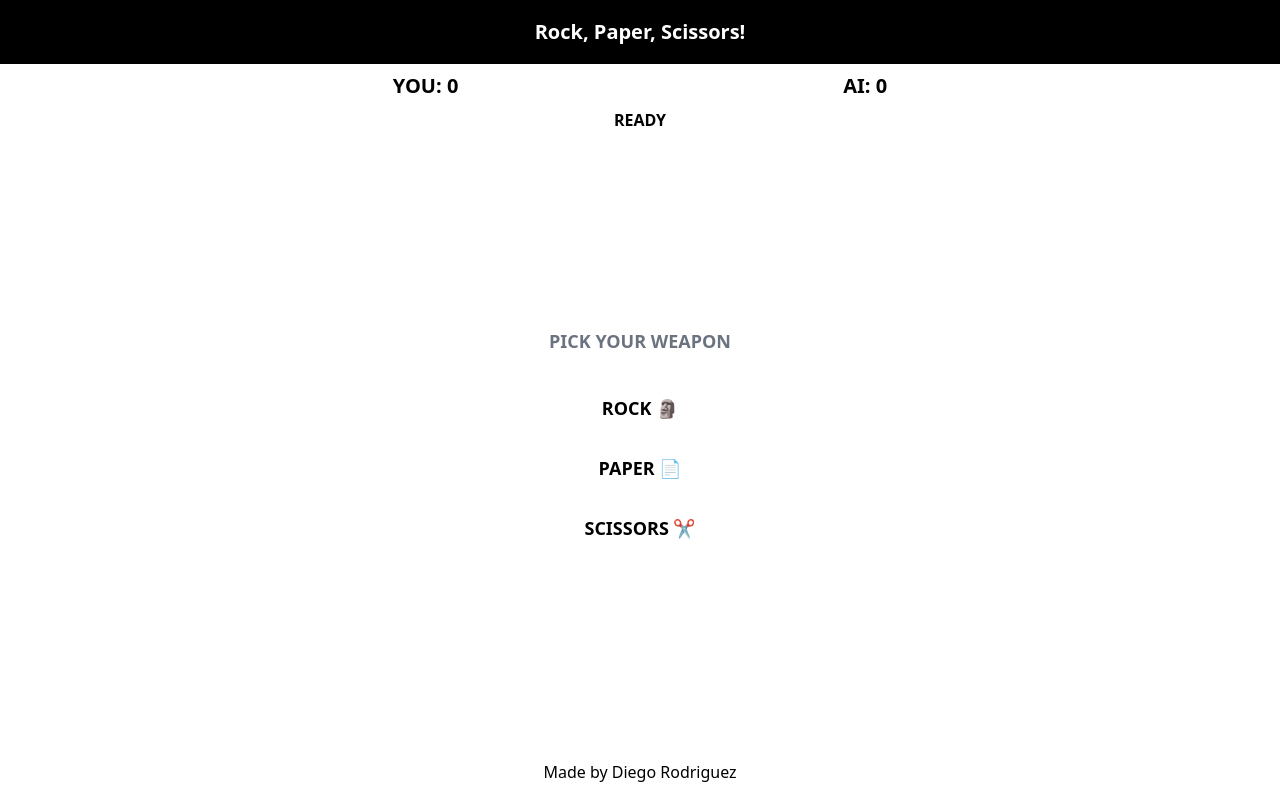
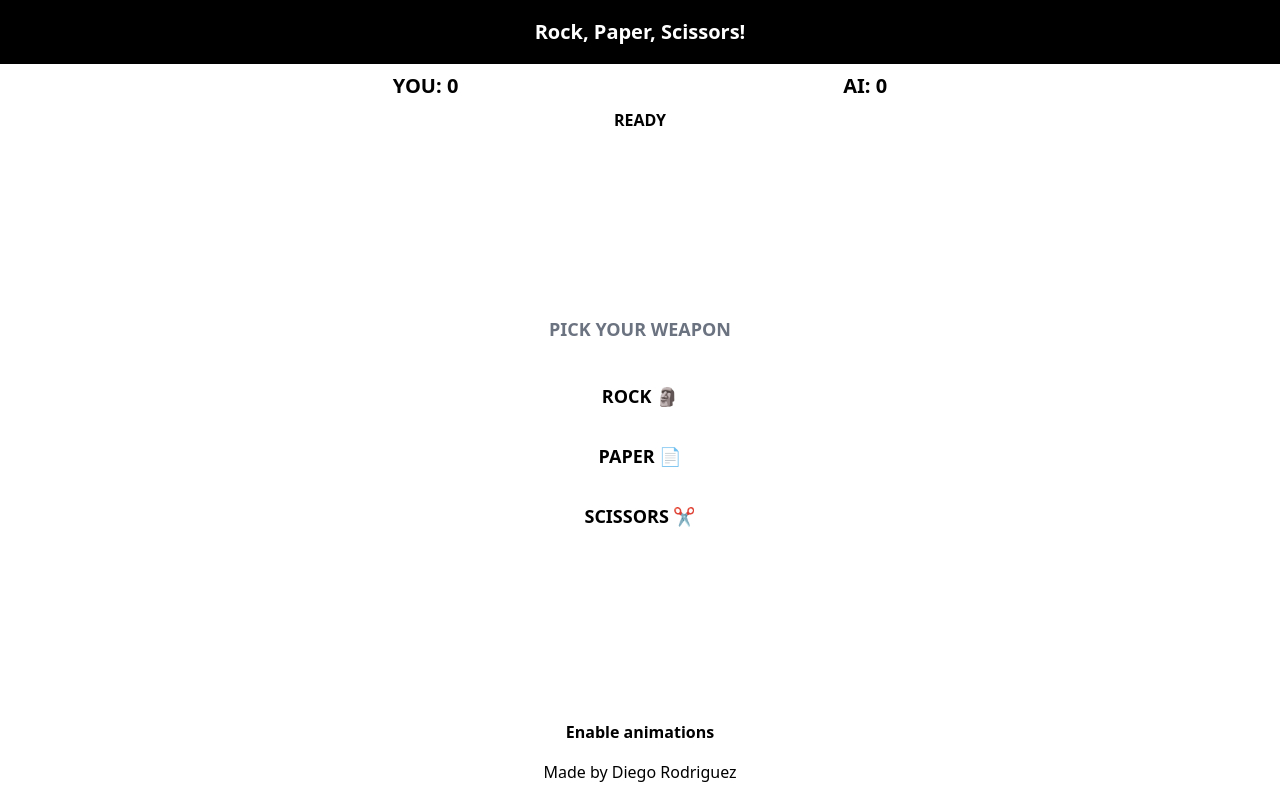
Before and after one commit to asciidiego/katas, an Angular app in the folder katas/01-rock-paper-scissors/: page /player-vs-computer in a window 1280 px wide. Built offline with nearby package versions, Linux system fonts and the light colour scheme.

Commit message:
feat: animation toggler

```diff
--- a/katas/01-rock-paper-scissors/src/app/config/config.service.ts
+++ /dev/null
@@ -1,32 +0,0 @@
-import { Inject, Injectable, Optional } from '@angular/core';
-import { BehaviorSubject } from 'rxjs';
-import FEATURE_FLAGS from './flags.constants';
-
-/**
- * Configuration service.
- *
- * It can be refactored into an abstract ConfigurationService that
- * can be implemented either by hypothetical LocalConfiguration or
- * RemoteConfiguration concrete classes.
- *
- * Initial configuration values can be set during bootstraping using
- * the `INITIAL_STORE` dependency injection token.
- */
-@Injectable({
-  providedIn: 'root',
-})
-export class ConfigService {
-  private _store;
-  constructor(
-    @Inject('INITIAL_STORE') @Optional() initialStore?: FEATURE_FLAGS
-  ) {
-    const DEFAULT_CONFIG = { ANIMATION_ENABLED: true };
-    this._store = new BehaviorSubject<FEATURE_FLAGS>(
-      initialStore || DEFAULT_CONFIG
-    );
-  }
-
-  get(prop: keyof FEATURE_FLAGS) {
-    return this._store.value[prop];
-  }
-}
--- /dev/null
+++ b/katas/01-rock-paper-scissors/src/app/config/feature-flags.service.ts
@@ -0,0 +1,55 @@
+import { Inject, Injectable, Optional } from '@angular/core';
+import { BehaviorSubject } from 'rxjs';
+import { map } from 'rxjs/operators';
+import FEATURE_FLAGS from './flags.constants';
+
+/**
+ * Variable used to create the Feature Values type.
+ */
+const _typescriptHelper = {} as FEATURE_FLAGS;
+
+type FEATURE = keyof FEATURE_FLAGS;
+type FEATURE_VALUES = typeof _typescriptHelper[FEATURE];
+
+/**
+ * Feature flagging configuration service.
+ *
+ * It can be refactored into an abstract ConfigurationService that
+ * can be implemented either by hypothetical LocalConfiguration or
+ * RemoteConfiguration concrete classes.
+ *
+ * Initial configuration values can be set during bootstraping using
+ * the `FEATURE_FLAGS` dependency injection token.
+ */
+@Injectable({
+  providedIn: 'root',
+})
+export class FeatureFlagConfigurationService {
+  private _store;
+  constructor(
+    @Inject('FEATURE_FLAGS') @Optional() initialStore?: FEATURE_FLAGS
+  ) {
+    const DEFAULT_CONFIG = { ANIMATION_ENABLED: true };
+    this._store = new BehaviorSubject<FEATURE_FLAGS>(
+      initialStore || DEFAULT_CONFIG
+    );
+  }
+
+  get$(feature: FEATURE) {
+    return this._store.pipe(map((store) => store[feature]));
+  }
+
+  get(prop: FEATURE) {
+    return this._store.value[prop];
+  }
+
+  /**
+   * Mutate the key-value pair of a feature in the store.
+   *
+   * @param feature feature to mutate
+   * @param value new value of the feature to mutate
+   */
+  set(feature: FEATURE, value: FEATURE_VALUES): void {
+    this._store.next({ ...this._store.value, [feature]: value });
+  }
+}
--- a/katas/01-rock-paper-scissors/src/app/game.service.ts
+++ b/katas/01-rock-paper-scissors/src/app/game.service.ts
@@ -10,7 +10,7 @@ import {
 } from '@game';
 import { BehaviorSubject, of } from 'rxjs';
 import { delay, filter, map, tap } from 'rxjs/operators';
-import { ConfigService } from './config/config.service';
+import { FeatureFlagConfigurationService } from './config/feature-flags.service';
 
 /**
  * @todo develop / refactor scoring system in core (i.e. `@game`)
@@ -62,7 +62,7 @@ export class GameService {
    */
   readonly weapons$ = this.weaponsSubject.asObservable();
 
-  constructor(private readonly configurationService: ConfigService) {
+  constructor(private readonly configurationService: FeatureFlagConfigurationService) {
     const weaponRules: WeaponRules = {
       rock: 'scissors',
       paper: 'rock',
--- a/katas/01-rock-paper-scissors/src/app/play/play.component.html
+++ b/katas/01-rock-paper-scissors/src/app/play/play.component.html
@@ -25,11 +25,28 @@
         presentational logic from business logic -->
     <button
       class="text-lg uppercase font-bold my-4 disabled:opacity-20"
+      *ngFor="let weapon of weapons$ | async"
       [disabled]="(gameState$ | async) !== 'ready'"
-      *ngFor="let weapon of weapons$ | async"
       (click)="play(weapon)"
     >
       {{ weapon.label }}
     </button>
   </div>
+
+  <!-- If the number of RxJS subscriptions from the async pipe number is high,
+       we can use the *ngIf trick to reduce it
+  -->
+  <div>
+    <button
+      class="font-bold disabled:text-gray-300"
+      [ngClass]="{ 'text-gray-400': _areAnimationsEnabled$() | async }"
+      (click)="_toggleAnimations()"
+    >
+      {{
+        (_areAnimationsEnabled$() | async)
+          ? "Disable animations"
+          : "Enable animations"
+      }}
+    </button>
+  </div>
 </div>
--- a/katas/01-rock-paper-scissors/src/app/play/play.component.ts
+++ b/katas/01-rock-paper-scissors/src/app/play/play.component.ts
@@ -2,37 +2,65 @@ import { Component, OnInit } from '@angular/core';
 import { Weapon } from '@game';
 import { Observable } from 'rxjs';
 import { tap } from 'rxjs/operators';
+import { FeatureFlagConfigurationService } from '../config/feature-flags.service';
 import { GameService } from '../game.service';
+
+const logGameState = (state: unknown) => console.log('state update ->', state);
 
 @Component({
   selector: 'app-play',
   templateUrl: './play.component.html',
   styleUrls: ['./play.component.scss'],
 })
-export class PlayComponent implements OnInit {
+export class PlayComponent {
   // These can come from a Presenter object (again, Angular agnostic :-) )
   weapons$;
   gameState$: Observable<string>;
   scores$;
 
-  constructor(private gameService: GameService) {
-    // TODO: Refactor into presenter to be able to change weapon display names
+  constructor(
+    public configurationService: FeatureFlagConfigurationService,
+    private gameService: GameService
+  ) {
+    // TODO: Refactor into presenter to easily change presentation logic
+    //         - Can be enhanced with Angular Pipes
     this.weapons$ = this.gameService.weapons$;
     this.gameState$ = this.gameService.state$.pipe(
-      tap((x) => console.log('ns ->', x))
-    );
+      tap(logGameState)
+    ) as Observable<string>;
     this.scores$ = this.gameService.scores$;
   }
 
+  /**
+   * Plays a match using the selected weapon
+   *
+   * @param weapon main player picked weapon
+   */
   play(weapon: Weapon) {
-    this.gameService
-      .playMatchAgainstAI(weapon)
-      .subscribe(({ outcome }) => {
-        console.log(outcome);
-      });
+    // A great idea for refactoring is using functional reactive programming.
+    // Using rxjs helpers such as fromEvent, we can create a functional-approach
+    // to the UI. If necessary, this can be empowered by using the Redux pattern
+    // with something as NgRx or @ngrx/data (the library by john papa).
+    this.gameService.playMatchAgainstAI(weapon).subscribe(({ outcome }) => {
+      console.log(outcome);
+    });
   }
 
-  ngOnInit(): void {}
+  /**
+   * Prefixed method. Intended for development / user configuration.
+   *
+   * @internal
+   */
+  _toggleAnimations() {
+    this.configurationService.set(
+      'ANIMATION_ENABLED',
+      !this.configurationService.get('ANIMATION_ENABLED')
+    );
+  }
+
+  _areAnimationsEnabled$() {
+    return this.configurationService.get$('ANIMATION_ENABLED');
+  }
 }
 
 const weaponViewModelMap: Record<string, string> = {
--- a/katas/01-rock-paper-scissors/src/main.ts
+++ b/katas/01-rock-paper-scissors/src/main.ts
@@ -10,7 +10,7 @@ if (environment.production) {
 }
 
 const featureFlagsProvider = {
-  provide: 'INITIAL_STORE',
+  provide: 'FEATURE_FLAGS',
   useValue: { ANIMATION_ENABLED: false } as FEATURE_FLAGS,
 };
 const providers = [featureFlagsProvider];
```
